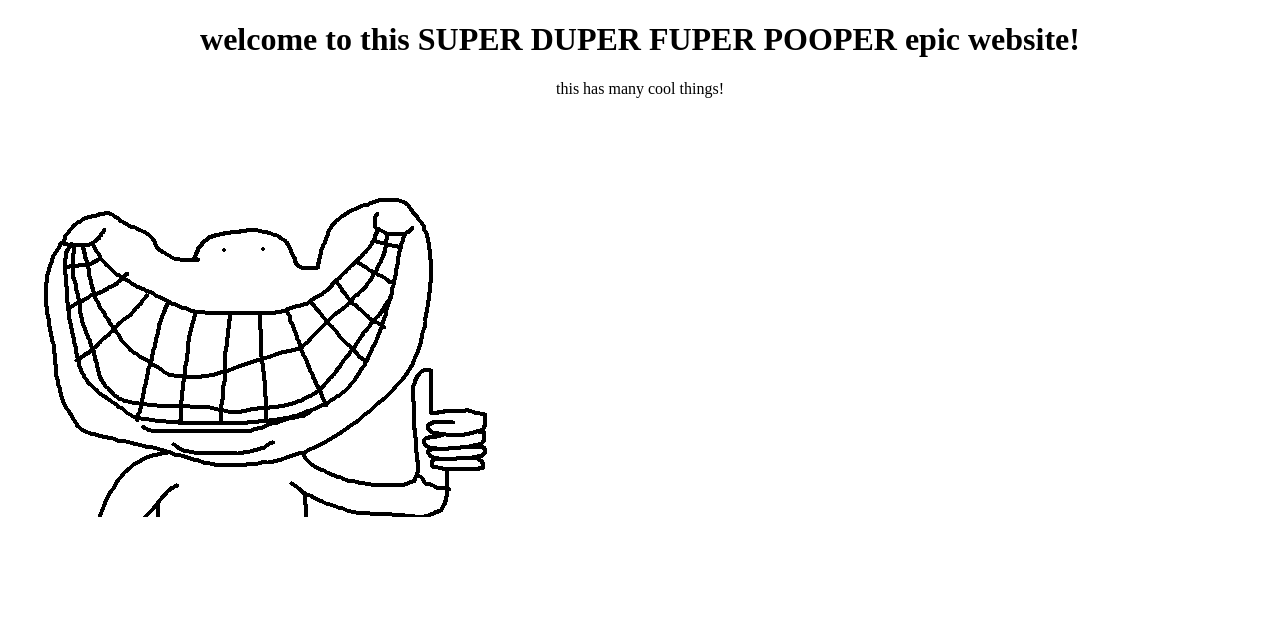
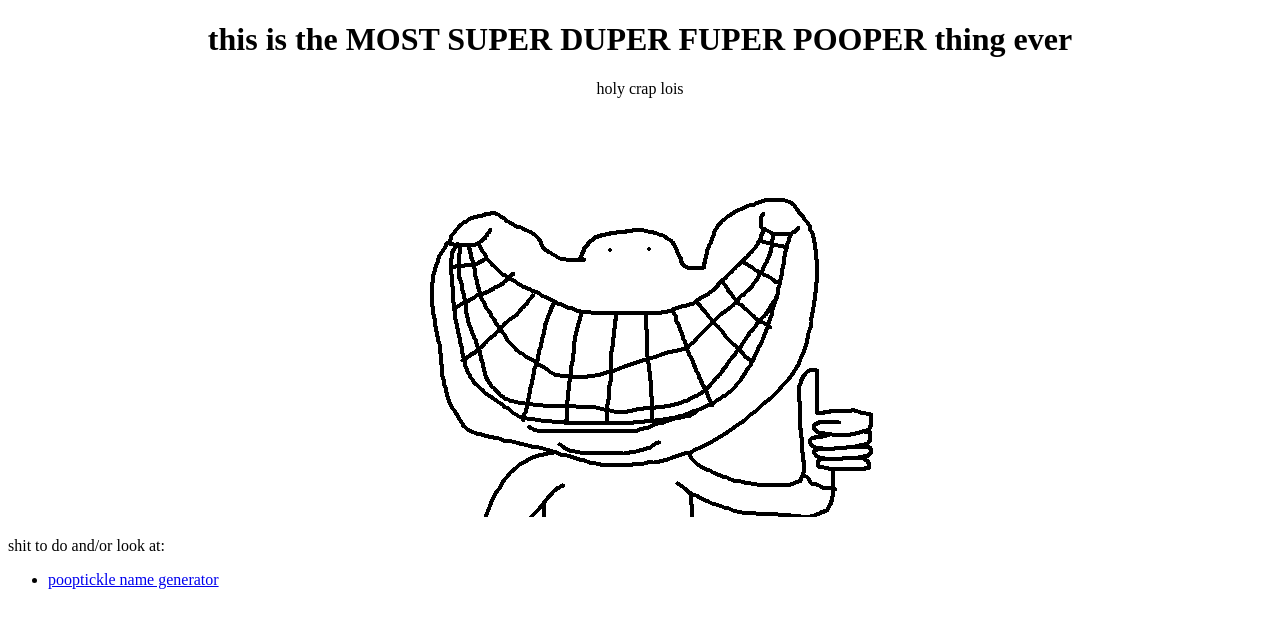
Before and after one commit to abstracteternity/SUPEREPIC, a plain HTML site: page index.html in a window 1280 px wide. Drawn offline with Linux system fonts and the light colour scheme.

Commit message:
Update index.html

```diff
--- a/index.html
+++ b/index.html
@@ -5,13 +5,21 @@
     </head>
     <!--im going to fart REALLY hard-->
     <body>
-        <center>
-            <h1>welcome to this SUPER DUPER FUPER POOPER epic website!</h1>
-            <p>this has many cool things!</p>
-        </center>
-        <br>
-        <br>
-        <br>
-        <img src="images/man.png">
+        <div>
+            <center>
+                <h1>this is the MOST SUPER DUPER FUPER POOPER thing ever</h1>
+                <p>holy crap lois</p>
+                <br>
+                <br>
+                <br>
+                <img src="images/man.png">
+            </center>
+        </div>
+        <div>
+            <p>shit to do and/or look at:</p>
+            <ul>
+                <li><a href="poopticklegen.html">pooptickle name generator</a></li>
+            </ul>
+        </div>
     </body>
 </html>
```
